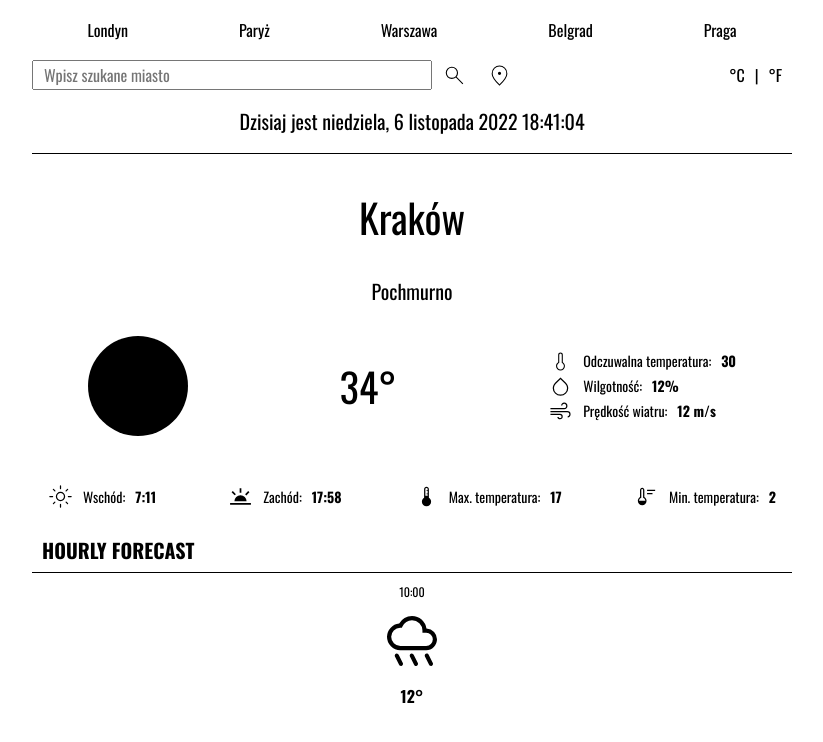
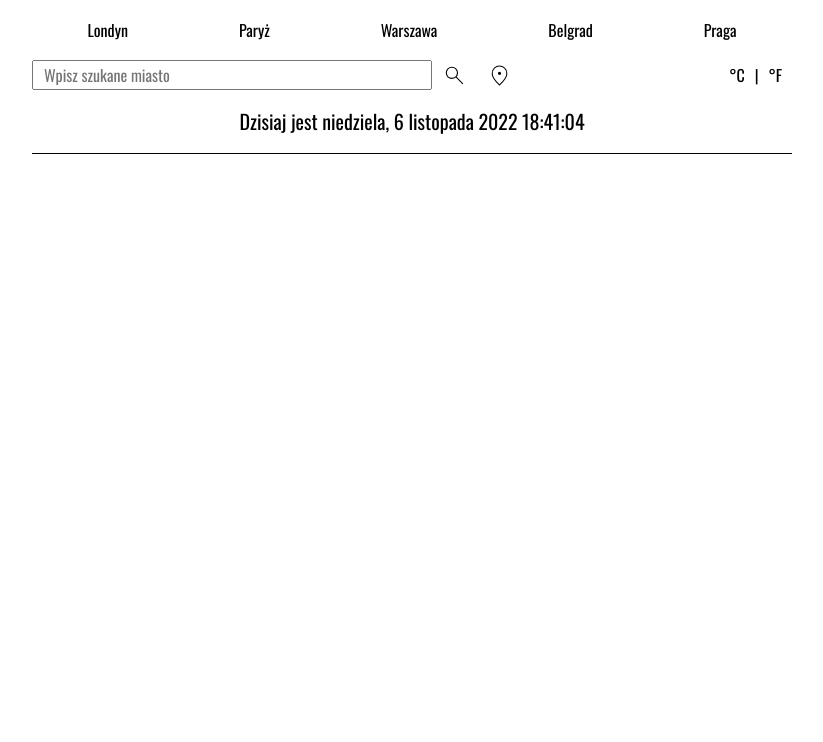
Before and after one commit to carterstorm/react-weather-app, a React (Create React App) app: page / in a window 1280 px wide. Shown: the top 742 px of the page, without its empty margins (228-1051 px from the left). Built offline with nearby package versions, Linux system fonts and the light colour scheme.

Commit message:
Added working Loading and Failure elements

```diff
--- a/src/App.js
+++ b/src/App.js
@@ -17,16 +17,18 @@ import {
 	StyledLocationSearch,
 	TemperatureButtons
 } from "./MainWrapper/styled";
+import { Loading } from "./MainWrapper/Loading/styled";
+import { Failure } from "./MainWrapper/Failure/styled";
 
 function App() {
 
 	const [searchCity, setSearchCity] = useState("");
 
-	const [apiSearch, setApiSearch] = useState({});
+	const [apiSearch, setApiSearch] = useState({
+		state: "",
+	});
 
 	const getSearchData = async () => {
-
-		setApiSearch({});
 
 		try {
 			const response = await axios.get(`https://api.openweathermap.org/data/2.5/weather?q=${searchCity}&appid=b6e7b5d1fcedf9104ebd545f76f2ffd6`);
@@ -70,6 +72,9 @@ function App() {
 
 	const onFormSubmit = (event) => {
 		event.preventDefault();
+		setApiSearch({
+			state: "loading"
+		});
 		setTimeout(getSearchData, 2 * 1000);
 	};
 
@@ -116,8 +121,28 @@ function App() {
 					</Container >
 					<DateContainer />
 				</Header>
-				<PlaceWeatherInformation />
-				<Forecast />
+				{apiSearch.state === "" ? (
+					<>
+					</>
+				) :
+					apiSearch.state === "loading" ? (
+						<Loading>
+							Wczytuję dane
+						</Loading>
+					)
+						:
+						apiSearch.state === "error" ? (
+							<Failure>
+								Coś poszło chyba nie tak...
+							</Failure>
+						) :
+							(
+								<>
+									<PlaceWeatherInformation apiSearch={apiSearch} />
+									<Forecast />
+								</>
+							)
+				}
 			</MainWrapper>
 		</div>
 	);
--- /dev/null
+++ b/src/MainWrapper/Failure/styled.js
@@ -0,0 +1,3 @@
+import styled from "styled-components";
+
+export const Failure = styled.p``;
--- /dev/null
+++ b/src/MainWrapper/Loading/styled.js
@@ -0,0 +1,3 @@
+import styled from "styled-components";
+
+export const Loading = styled.p``;
--- a/src/MainWrapper/PlaceInformation/index.js
+++ b/src/MainWrapper/PlaceInformation/index.js
@@ -2,9 +2,11 @@ import { AdditionalWeatherInformation } from "./AdditionalWeatherInformation";
 import { Place, SkyInfo, WeatherImage, WeatherInformation, WeatherTemperature, Wrapper } from "./styled";
 import { WeatherBasicInformation } from "./WeatherBasicInformation";
 
-export const PlaceWeatherInformation = () => (
+export const PlaceWeatherInformation = ({ apiSearch }) => {
+
+    return (
         <Wrapper>
-        <Place>Kraków</Place>
+            <Place>{apiSearch.name} - {apiSearch.country}</Place>
             <SkyInfo>Pochmurno</SkyInfo>
             <WeatherInformation>
                 <WeatherImage />
@@ -13,4 +15,5 @@ export const PlaceWeatherInformation = () => (
             </WeatherInformation>
             <AdditionalWeatherInformation />
         </Wrapper>
-);
+    )
+};
```
Lines whose indentation alone changed are shown as unchanged.
